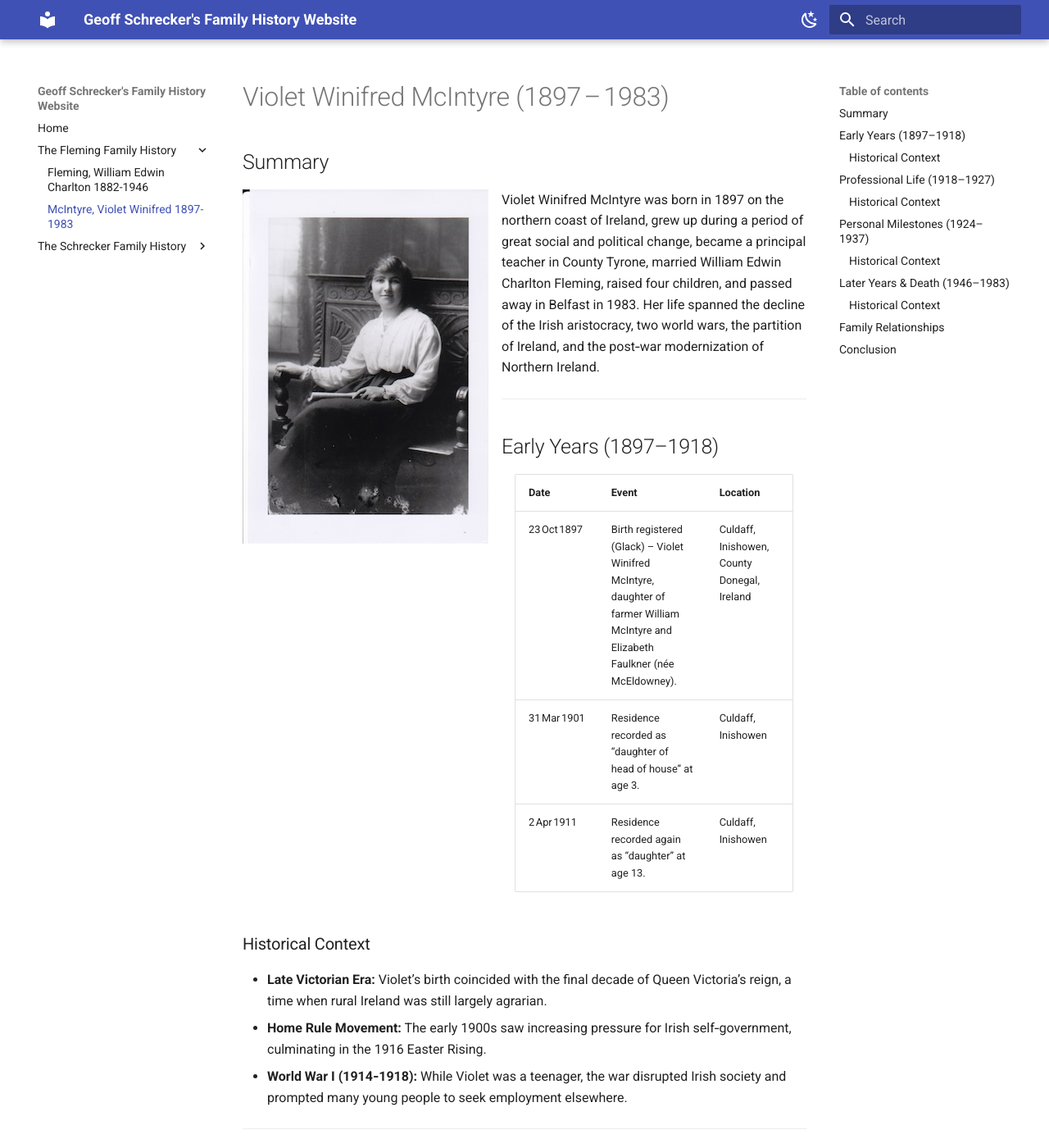
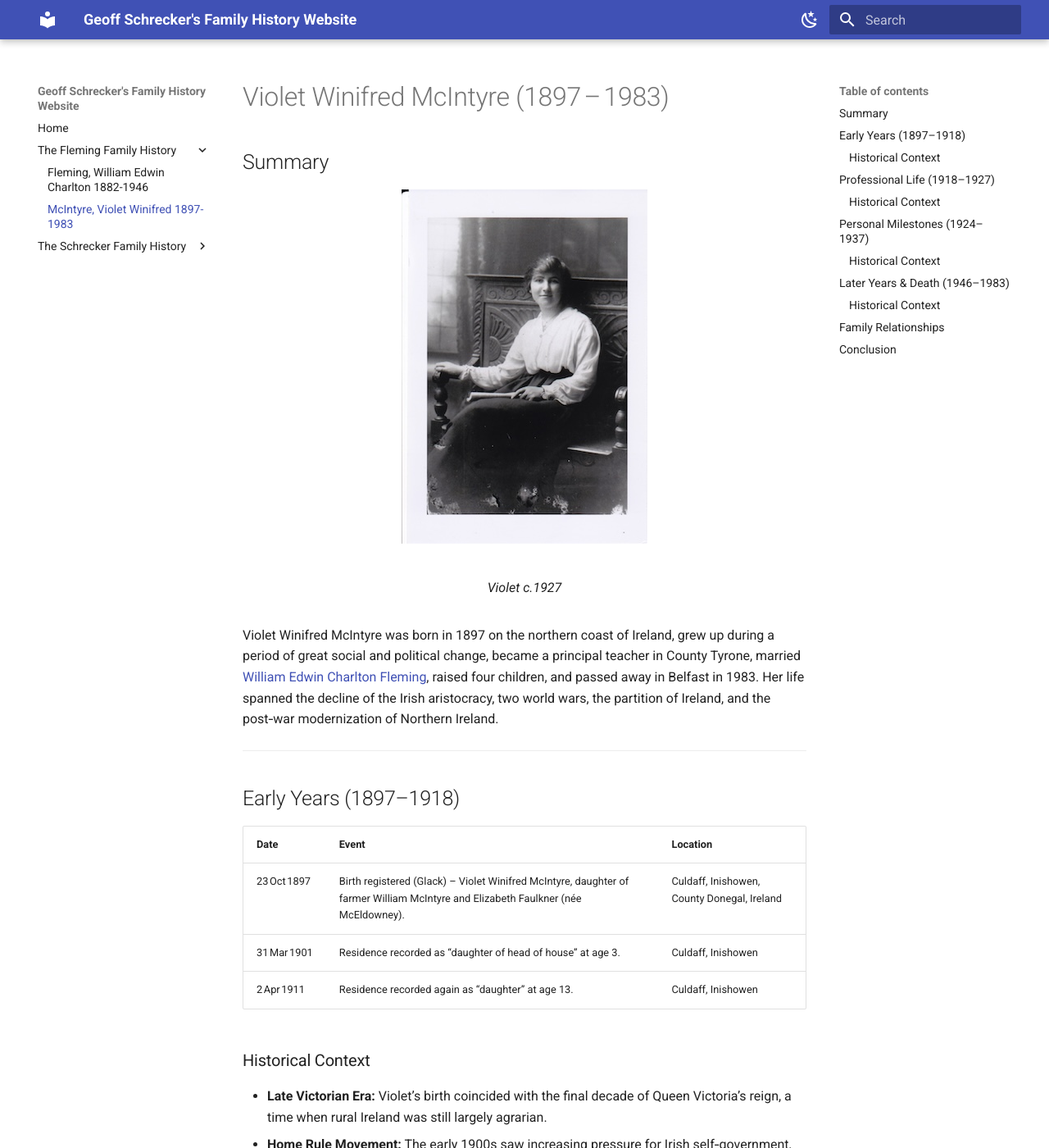
Before and after one commit to Schrecker-Family/Website, an MkDocs documentation site: the page built from docs/McIntyreVW1897.md, in a window 1280 px wide and 1400 px high. Shown: the whole window at 82% size. Built offline with MkDocs 1.6.1 and Material for MkDocs 9.7.7, drawn with Linux system fonts in a browser that asks for light colours.

Commit message:
Update Gran

```diff
--- a/docs/McIntyreVW1897.md
+++ b/docs/McIntyreVW1897.md
@@ -1,9 +1,13 @@
 # Violet Winifred McIntyre (1897 – 1983)
 
 ## Summary
-![Gran age 20](assets/McIntyreVW1897/Gran%20age%2020.jpg){: align=left }
 
-Violet Winifred McIntyre was born in 1897 on the northern coast of Ireland, grew up during a period of great social and political change, became a principal teacher in County Tyrone, married William Edwin Charlton Fleming, raised four children, and passed away in Belfast in 1983. Her life spanned the decline of the Irish aristocracy, two world wars, the partition of Ireland, and the post‑war modernization of Northern Ireland.
+<figure markdown="span">
+  ![Gran age 20](assets/McIntyreVW1897/Gran%20age%2020.jpg){: align=center }
+  <figcaption>Violet c.1927</figcaption>
+</figure>
+
+Violet Winifred McIntyre was born in 1897 on the northern coast of Ireland, grew up during a period of great social and political change, became a principal teacher in County Tyrone, married [William Edwin Charlton Fleming](FlemingWEC1882.md), raised four children, and passed away in Belfast in 1983. Her life spanned the decline of the Irish aristocracy, two world wars, the partition of Ireland, and the post‑war modernization of Northern Ireland.
 
 ---
 
```
